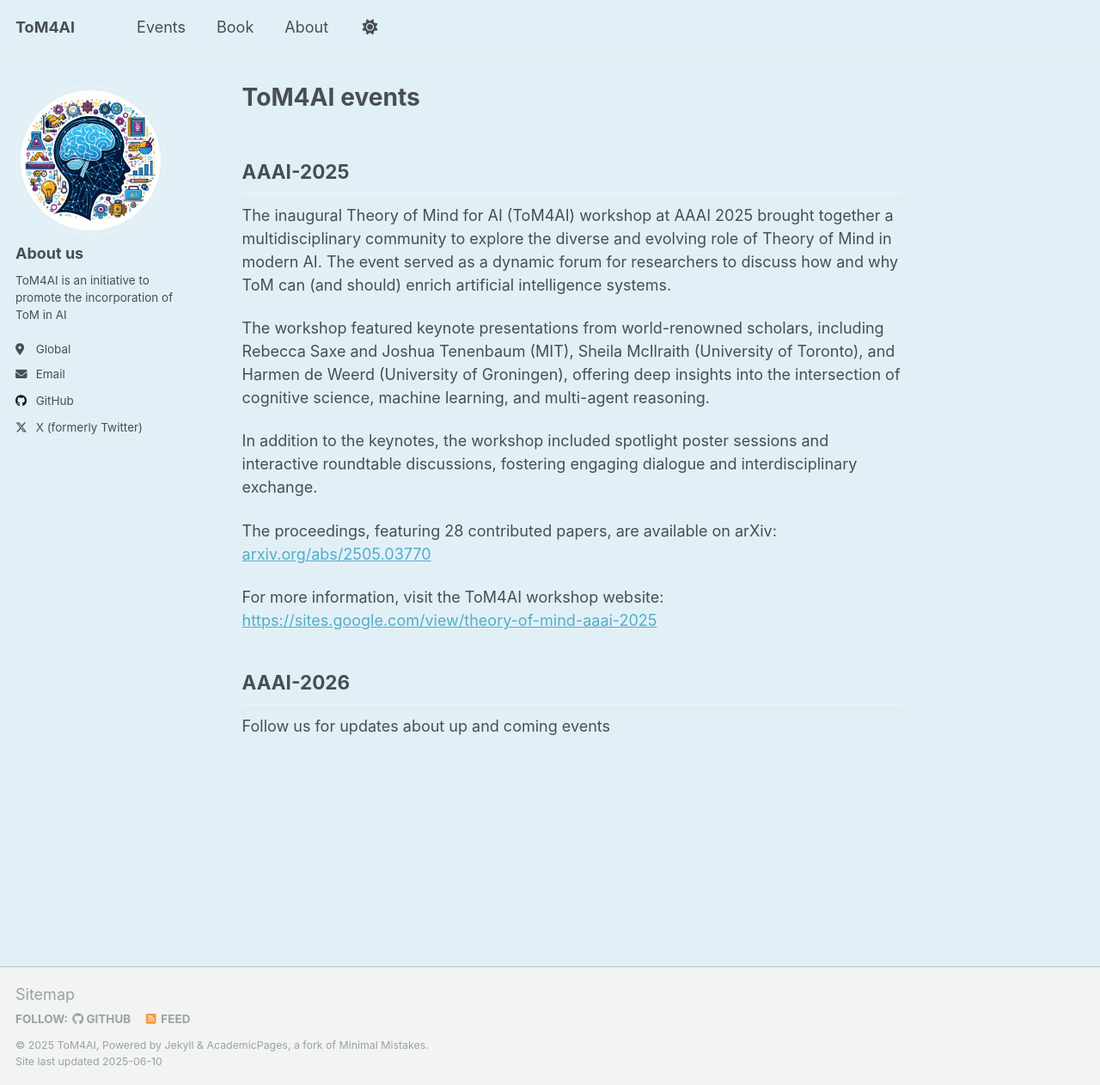
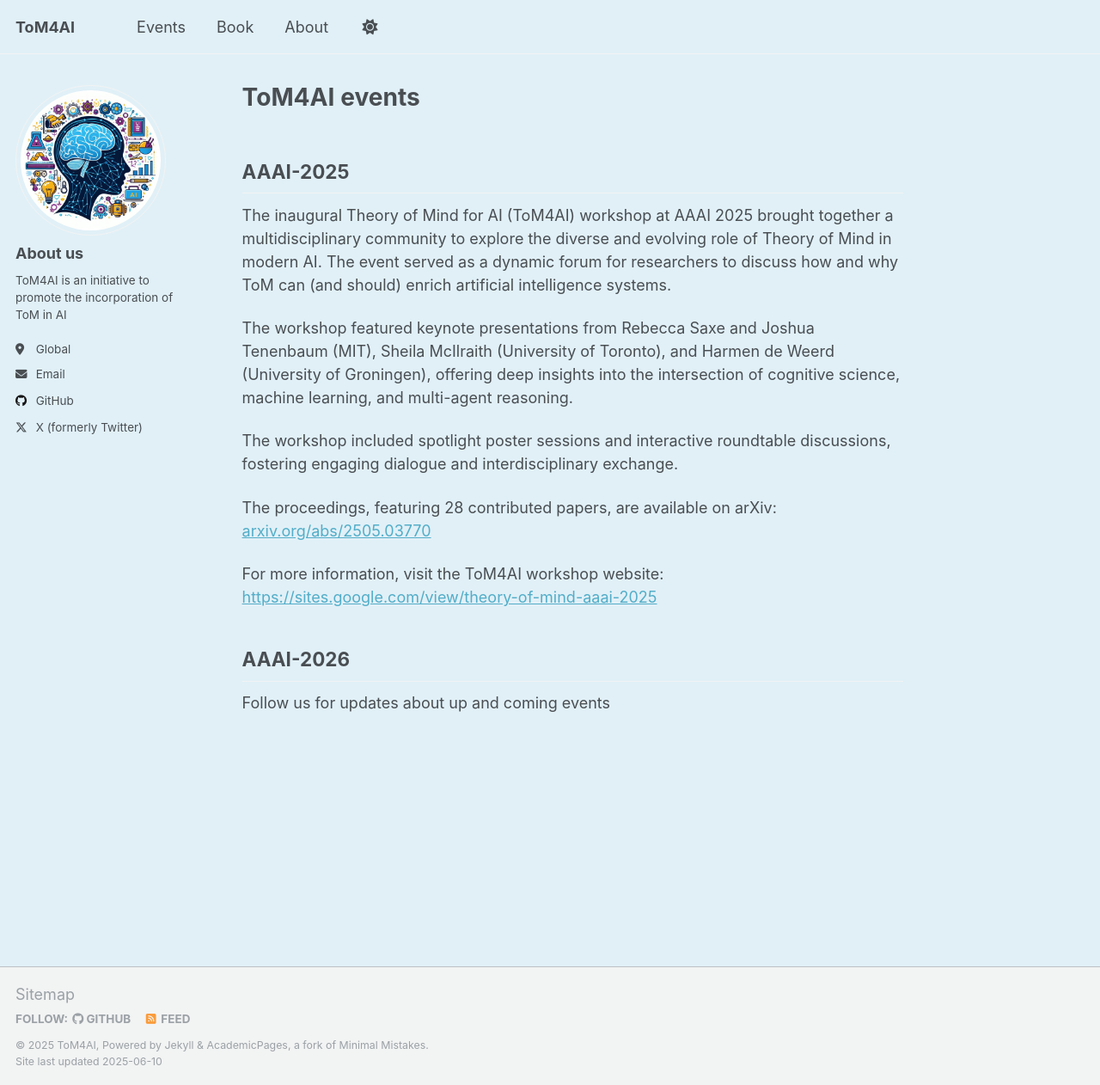
Before and after one commit to ToM4AI/ToM4AI, a Jekyll site: the page built from _pages/events.md, in a window 1280 px wide and 1262 px high. Shown: the whole window at 86% size. Built offline with Jekyll 4.4.1, drawn with Linux system fonts in a browser that asks for light colours.

Commit message:
Update events.md

```diff
--- a/_pages/events.md
+++ b/_pages/events.md
@@ -10,9 +10,9 @@
 
 The inaugural Theory of Mind for AI (ToM4AI) workshop at AAAI 2025 brought together a multidisciplinary community to explore the diverse and evolving role of Theory of Mind in modern AI. The event served as a dynamic forum for researchers to discuss how and why ToM can (and should) enrich artificial intelligence systems.
 
-The workshop featured keynote presentations from world-renowned scholars, including Rebecca Saxe and Joshua Tenenbaum (MIT), Sheila McIlraith (University of Toronto), and Harmen de Weerd (University of Groningen), offering deep insights into the intersection of cognitive science, machine learning, and multi-agent reasoning.
+The workshop featured keynote presentations from Rebecca Saxe and Joshua Tenenbaum (MIT), Sheila McIlraith (University of Toronto), and Harmen de Weerd (University of Groningen), offering deep insights into the intersection of cognitive science, machine learning, and multi-agent reasoning.
 
-In addition to the keynotes, the workshop included spotlight poster sessions and interactive roundtable discussions, fostering engaging dialogue and interdisciplinary exchange.
+The workshop included spotlight poster sessions and interactive roundtable discussions, fostering engaging dialogue and interdisciplinary exchange.
 
 The proceedings, featuring 28 contributed papers, are available on arXiv: [arxiv.org/abs/2505.03770](https://arxiv.org/abs/2505.03770)
 
```
